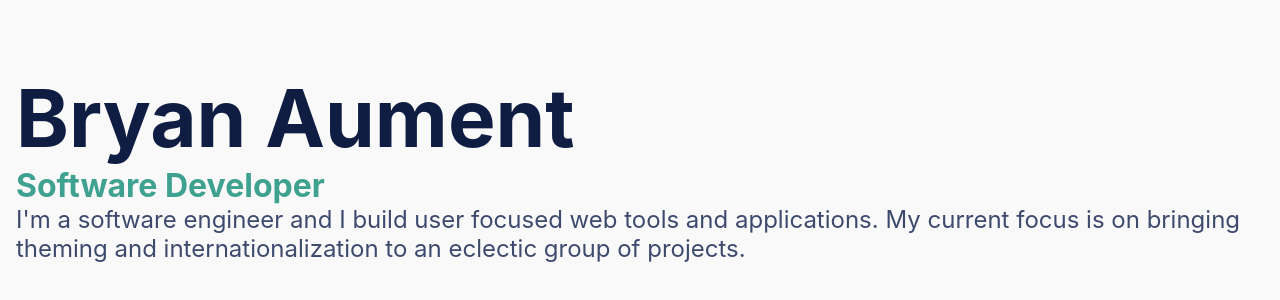
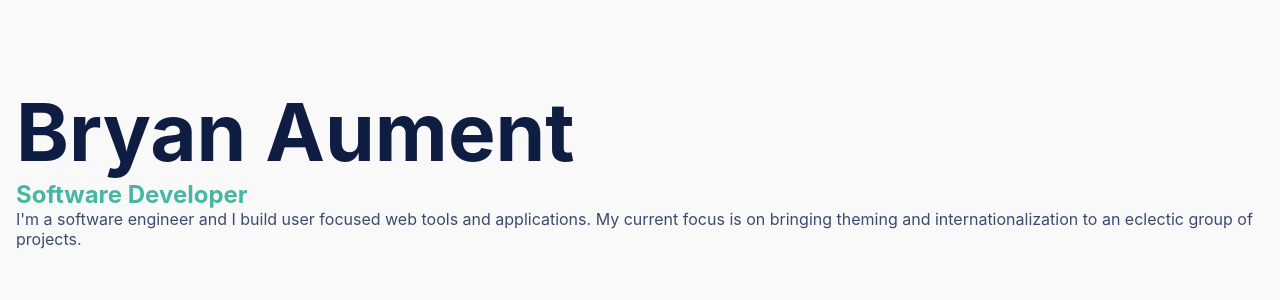
Before and after one commit to BryanAM/portfolio, a React (Create React App) app: page / in a window 1280 px wide. Shown: the part 234-534 px from the top of the page. Built offline with nearby package versions, Linux system fonts and the light colour scheme.

Commit message:
font-family and small style updates

```diff
--- a/src/assets/_colors.scss
+++ b/src/assets/_colors.scss
@@ -43,6 +43,7 @@ $pink-700: #D56A8A;
 $pink-800: #D0587D;
 $pink-900: #CB476f;
 
+
 $stone-100: #F6F4F1;
 $stone-200: #ECE8E2;
 $stone-300: #E3DDD3;
--- a/src/assets/_variables.scss
+++ b/src/assets/_variables.scss
@@ -7,7 +7,7 @@ $rhythm: 8px;
 // App
 $AppBgColor: $off-white;
 $AppTextColor: $independence-blue-900;
-$AppTextColorAccent: $florence-700;
+$AppTextColorAccent: $florence-500;
 $AppTextColorSecondary: $independence-blue-700;
 
 // Dark Theme ------------ ------------ ------------ ------------ ------------ ------------ ------------
--- a/src/index.css
+++ b/src/index.css
@@ -4,7 +4,7 @@ html {
 
 body {
   margin: 0;
-  font-family: -apple-system, BlinkMacSystemFont, 'Segoe UI', 'Roboto', 'Oxygen',
+  font-family: Hiragino Maru Gothic ProN, BlinkMacSystemFont, 'Segoe UI', 'Roboto', 'Oxygen',
     'Ubuntu', 'Cantarell', 'Fira Sans', 'Droid Sans', 'Helvetica Neue',
     sans-serif;
   -webkit-font-smoothing: antialiased;
--- a/src/views/Landing/LandingHero/LandingHero.jsx
+++ b/src/views/Landing/LandingHero/LandingHero.jsx
@@ -9,8 +9,8 @@ function LandingHero() {
     <section className="landing-hero">
       <Stack flexDirection="column" alignItems="flex-start">
         <h1 className="landing-hero-name font-size-700">{t('common.name')}</h1>
-        <h2 className="landing-hero-title font-size-400">{t('common.title')}</h2>
-        <p className="landing-hero-intro font-size-300">{t('landing.hero.intro')}</p>
+        <h2 className="landing-hero-title font-size-300">{t('common.title')}</h2>
+        <p className="landing-hero-intro font-size-200">{t('landing.hero.intro')}</p>
       </Stack>
     </section>
   );
```
